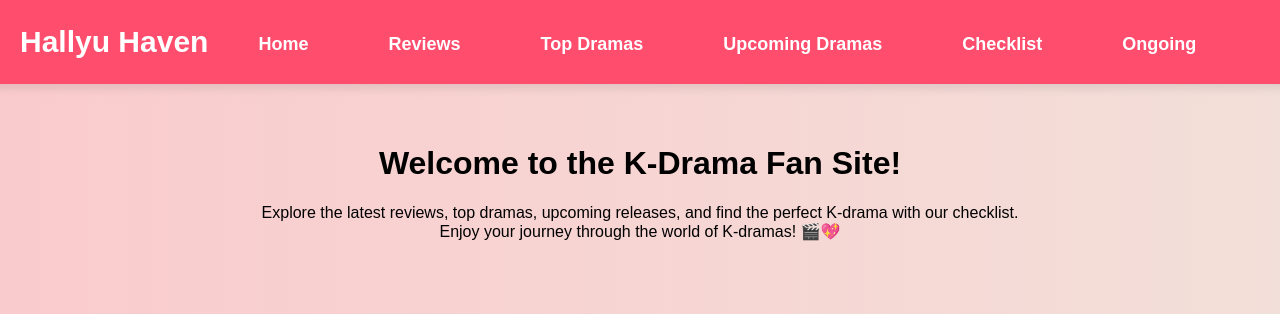
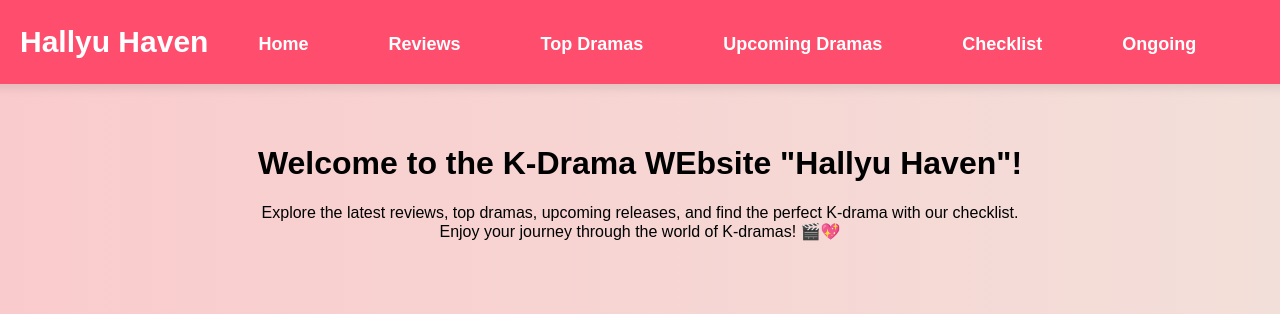
Before and after one commit to mvslema/hallyu-haven, a plain HTML site: page index.html in a window 1280 px wide. Shown: the top 314 px of the page. Drawn offline with Linux system fonts and the light colour scheme.

Commit message:
Update index.html

```diff
--- a/index.html
+++ b/index.html
@@ -24,7 +24,7 @@
     </header>
 
     <main>
-        <h1>Welcome to the K-Drama Fan Site!</h1>
+        <h1>Welcome to the K-Drama WEbsite "Hallyu Haven"!</h1>
         <p>Explore the latest reviews, top dramas, upcoming releases, and find the perfect K-drama with our checklist.
         <br> Enjoy your journey through the world of K-dramas! 🎬💖</p>
     </main>
```
